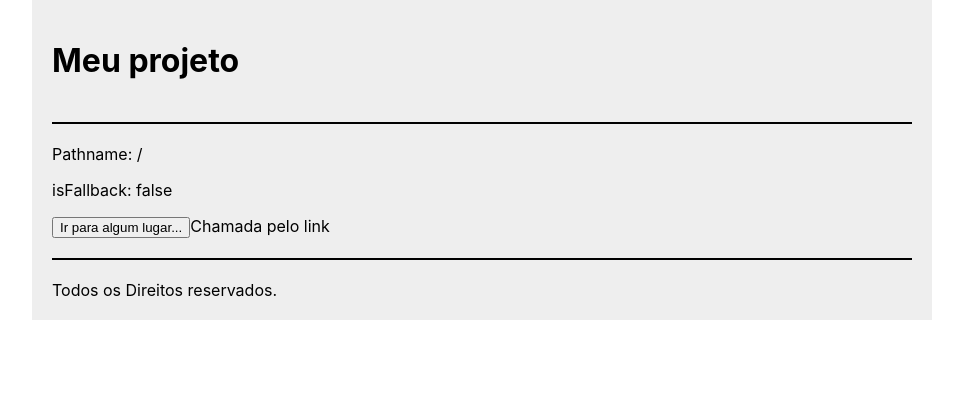
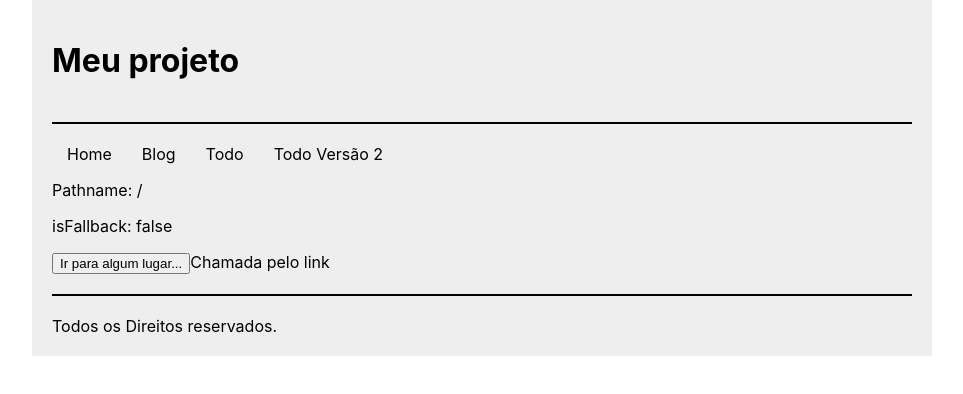
Before and after one commit to natanaelrodrigues/next-first, a Next.js app: page / in a window 1280 px wide. Shown: the top 394 px of the page, without its empty margins (158-1121 px from the left). Built offline with nearby package versions, Linux system fonts and the light colour scheme.

Commit message:
Criação do menu

```diff
--- a/components/Layout/index.tsx
+++ b/components/Layout/index.tsx
@@ -1,4 +1,5 @@
 import { ReactElement } from "react";
+import { NavBar } from "../NavBar";
 import styles from './Layout.module.css'
 
 type Props = {
@@ -11,6 +12,7 @@ export const Layout = ({ children }: Props) => {
             <header className={styles.header}>
                 <h1>Meu projeto</h1>
             </header>
+            <NavBar />
             <main >
                 {children}
             </main>
--- /dev/null
+++ b/components/NavBar/NavBar.module.css
@@ -0,0 +1,17 @@
+.container{
+    display: flex;
+    list-style: none;
+    padding: 0;
+}
+
+.linkItem{
+    padding: 0 15px;
+}
+
+.linkItem a{
+    color: #000;
+}
+
+.linkItem a a:hover{
+    text-decoration: none;
+}
--- /dev/null
+++ b/components/NavBar/index.tsx
@@ -0,0 +1,14 @@
+import styles from './NavBar.module.css'
+import {navigationLinks} from '../../utils/data';
+import Link from 'next/link';
+
+
+export const NavBar = () => {
+    return (
+        <ul className={styles.container}>
+            {navigationLinks.map((link, index)=>(
+                <li key={index} className={styles.linkItem}><Link href={link.path}>{link.label}</Link></li>
+            ))}
+        </ul>
+    )
+}
--- /dev/null
+++ b/utils/data.ts
@@ -0,0 +1,8 @@
+import Home from "../pages";
+
+export const navigationLinks = [
+    {label: 'Home', path: '/'},
+    {label: 'Blog', path: '/blog'},
+    {label: 'Todo', path: '/todo'},
+    {label: 'Todo Versão 2', path: '/todoV2'},
+]
```
